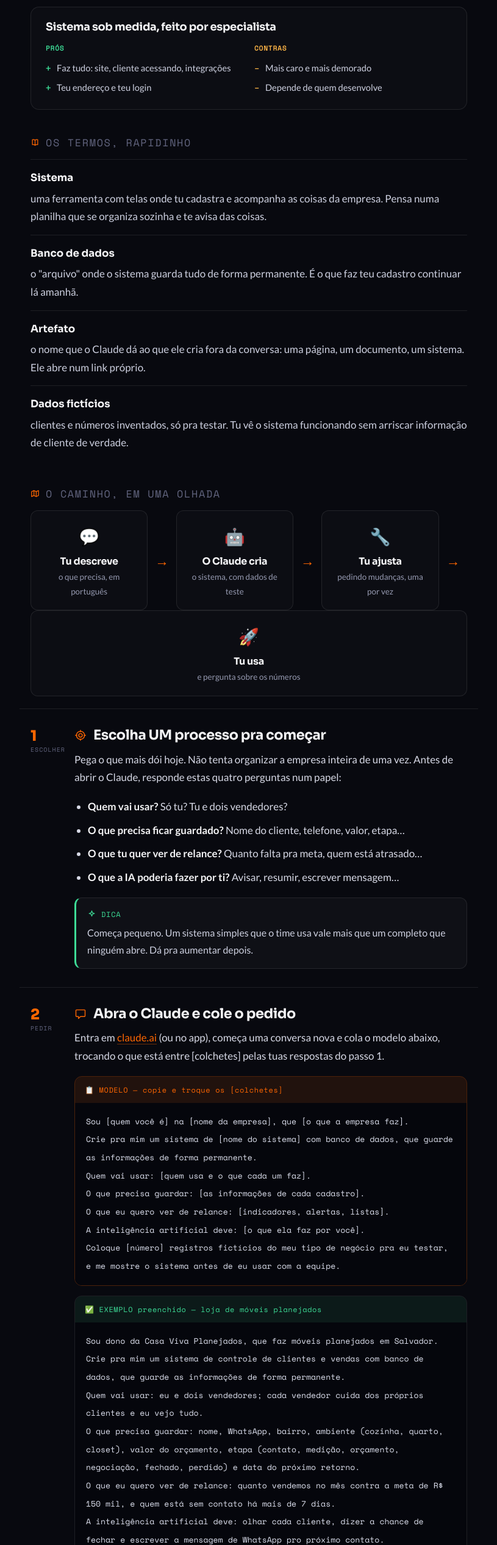
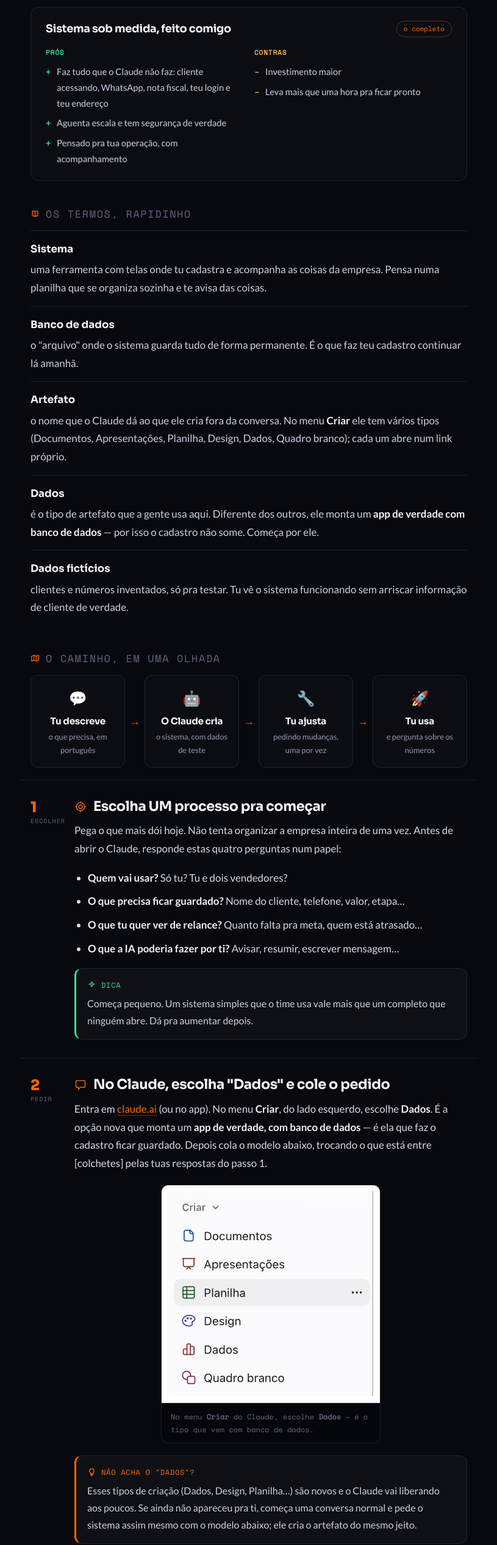
Before and after one commit to iago-borges-eng/iago-site, a plain HTML site: page recursos/sistema-no-claude/index.html in a window 1280 px wide. Shown: the part 2756-5290 px from the top of the page at 61% size, without its empty margins (232-1047 px from the left). Drawn offline with nearby package versions, Linux system fonts and the light colour scheme.

Commit message:
fix(recursos): conserta diagrama de 4 passos, cita o artefato Dados e reforca a venda do sob medida
- diagrama '.four': 4 caixas numa linha no desktop, empilha no mobile (nao quebra mais em 3+1)
- passo 2 agora manda escolher 'Dados' no menu Criar do Claude, com print do menu + nota de fallback
- glossario ganha o termo 'Dados'; 'Artefato' cita os tipos do menu Criar
- card 'sob medida' vira 'feito comigo / o completo' e fecho posiciona o Claude como atalho pratico e o sistema sob medida como o jeito completo (tudo de melhor)

Co-Authored-By: Claude Opus 4.8 (1M context) <noreply@anthropic.com>

```diff
--- a/recursos/sistema-no-claude/index.html
+++ b/recursos/sistema-no-claude/index.html
@@ -85,10 +85,10 @@
         </div>
       </div>
       <div class="alt-card">
-        <div class="alt-head"><h4>Sistema sob medida, feito por especialista</h4></div>
+        <div class="alt-head"><h4>Sistema sob medida, feito comigo</h4><span class="tag">o completo</span></div>
         <div class="proscons">
-          <div class="pc pros"><h5>Prós</h5><ul><li>Faz tudo: site, cliente acessando, integrações</li><li>Teu endereço e teu login</li></ul></div>
-          <div class="pc cons"><h5>Contras</h5><ul><li>Mais caro e mais demorado</li><li>Depende de quem desenvolve</li></ul></div>
+          <div class="pc pros"><h5>Prós</h5><ul><li>Faz tudo que o Claude não faz: cliente acessando, WhatsApp, nota fiscal, teu login e teu endereço</li><li>Aguenta escala e tem segurança de verdade</li><li>Pensado pra tua operação, com acompanhamento</li></ul></div>
+          <div class="pc cons"><h5>Contras</h5><ul><li>Investimento maior</li><li>Leva mais que uma hora pra ficar pronto</li></ul></div>
         </div>
       </div>
     </div>
@@ -96,11 +96,12 @@
     <h2><svg class="hic" viewBox="0 0 24 24"><path d="M12 6.5C10.5 5 8 4.5 5 5v13c3-.5 5.5 0 7 1.5M12 6.5C13.5 5 16 4.5 19 5v13c-3-.5-5.5 0-7 1.5M12 6.5V20"/></svg>Os termos, rapidinho</h2>
     <div class="gloss"><b>Sistema</b><span>uma ferramenta com telas onde tu cadastra e acompanha as coisas da empresa. Pensa numa planilha que se organiza sozinha e te avisa das coisas.</span></div>
     <div class="gloss"><b>Banco de dados</b><span>o "arquivo" onde o sistema guarda tudo de forma permanente. É o que faz teu cadastro continuar lá amanhã.</span></div>
-    <div class="gloss"><b>Artefato</b><span>o nome que o Claude dá ao que ele cria fora da conversa: uma página, um documento, um sistema. Ele abre num link próprio.</span></div>
+    <div class="gloss"><b>Artefato</b><span>o nome que o Claude dá ao que ele cria fora da conversa. No menu <b>Criar</b> ele tem vários tipos (Documentos, Apresentações, Planilha, Design, Dados, Quadro branco); cada um abre num link próprio.</span></div>
+    <div class="gloss"><b>Dados</b><span>é o tipo de artefato que a gente usa aqui. Diferente dos outros, ele monta um <b>app de verdade com banco de dados</b> — por isso o cadastro não some. Começa por ele.</span></div>
     <div class="gloss"><b>Dados fictícios</b><span>clientes e números inventados, só pra testar. Tu vê o sistema funcionando sem arriscar informação de cliente de verdade.</span></div>
 
     <h2><svg class="hic" viewBox="0 0 24 24"><path d="M9 4L3 7v13l6-3 6 3 6-3V4l-6 3-6-3z"/><path d="M9 4v13M15 7v13"/></svg>O caminho, em uma olhada</h2>
-    <div class="diagram">
+    <div class="diagram four">
       <div class="dbox"><div class="di">💬</div><h4>Tu descreve</h4><p>o que precisa, em português</p></div>
       <div class="darrow">→</div>
       <div class="dbox"><div class="di">🤖</div><h4>O Claude cria</h4><p>o sistema, com dados de teste</p></div>
@@ -131,8 +132,16 @@
     <div class="step">
       <div class="num">2<small>PEDIR</small></div>
       <div class="step-body">
-        <h3 class="h3-ic"><svg class="hic" viewBox="0 0 24 24"><path d="M20 4H4a1 1 0 0 0-1 1v11a1 1 0 0 0 1 1h4v4l4-4h8a1 1 0 0 0 1-1V5a1 1 0 0 0-1-1z"/></svg>Abra o Claude e cole o pedido</h3>
-        <p>Entra em <a href="https://claude.ai" target="_blank" rel="noopener">claude.ai</a> (ou no app), começa uma conversa nova e cola o modelo abaixo, trocando o que está entre [colchetes] pelas tuas respostas do passo 1.</p>
+        <h3 class="h3-ic"><svg class="hic" viewBox="0 0 24 24"><path d="M20 4H4a1 1 0 0 0-1 1v11a1 1 0 0 0 1 1h4v4l4-4h8a1 1 0 0 0 1-1V5a1 1 0 0 0-1-1z"/></svg>No Claude, escolha "Dados" e cole o pedido</h3>
+        <p>Entra em <a href="https://claude.ai" target="_blank" rel="noopener">claude.ai</a> (ou no app). No menu <b>Criar</b>, do lado esquerdo, escolhe <b>Dados</b>. É a opção nova que monta um <b>app de verdade, com banco de dados</b> — é ela que faz o cadastro ficar guardado. Depois cola o modelo abaixo, trocando o que está entre [colchetes] pelas tuas respostas do passo 1.</p>
+        <figure class="shot" style="max-width:360px;margin-left:auto;margin-right:auto">
+          <img src="../assets/shots/claude-criar-dados.jpg" alt="Menu Criar do Claude com a opção Dados" loading="lazy" />
+          <figcaption>No menu <b>Criar</b> do Claude, escolhe <b>Dados</b> — é o tipo que vem com banco de dados.</figcaption>
+        </figure>
+        <div class="callout note">
+          <div class="ct"><svg class="cic" viewBox="0 0 24 24" fill="none" stroke="currentColor"><path d="M9 18h6M10 21h4M12 3a6 6 0 0 0-4 10.5c.6.6 1 1.3 1 2.1V16h6v-.4c0-.8.4-1.5 1-2.1A6 6 0 0 0 12 3z"/></svg> Não acha o "Dados"?</div>
+          <p>Esses tipos de criação (Dados, Design, Planilha…) são novos e o Claude vai liberando aos poucos. Se ainda não apareceu pra ti, começa uma conversa normal e pede o sistema assim mesmo com o modelo abaixo; ele cria o artefato do mesmo jeito.</p>
+        </div>
         <div class="promptbox">
           <div class="ph">📋 MODELO — copie e troque os [colchetes]</div>
           <pre><code>Sou [quem você é] na [nome da empresa], que [o que a empresa faz].
@@ -243,16 +252,21 @@ Por que estamos perdendo vendas? Que padrão você vê?</code></pre>
         <li><b>Volume muito grande</b>: ele vai bem com centenas ou poucos milhares de cadastros, não com centenas de milhares.</li>
       </ul>
     </div>
-    <p>Quando chegar nesse ponto, o caminho é um sistema sob medida. E tudo que tu testou aqui vira o rascunho perfeito dele: tu já sabe exatamente o que precisa.</p>
+    <p>Quando chegar nesse ponto, o caminho é um sistema sob medida. E não se perde nada: tudo que tu montou aqui vira o rascunho perfeito dele, porque tu já sabe exatamente o que precisa.</p>
 
-    <div class="callout note" style="margin-top:34px">
+    <div class="outcome" style="margin-top:30px">
+      <h3>🚀 O jeito completo é comigo</h3>
+      <p>Esse caminho com o Claude é o <b>atalho prático</b>: rápido, barato e ótimo pra testar a ideia. O que eu construo pra empresa é outro nível, <b>com tudo de melhor</b>: teu endereço e teu login, teu cliente acessando de fora, integração com WhatsApp e nota fiscal, feito pra escalar, com segurança de verdade e acompanhamento de perto. Tu começa no Claude pra sentir o gosto. Quando quiser o de verdade, instalado na tua operação, é comigo.</p>
+    </div>
+
+    <div class="callout note">
       <div class="ct"><svg class="cic" viewBox="0 0 24 24" fill="none" stroke="currentColor"><path d="M12 3l1.8 5.2L19 10l-5.2 1.8L12 17l-1.8-5.2L5 10l5.2-1.8z"/></svg> Até onde isso vai?</div>
-      <p>Foi com <b>esse mesmo método</b> que eu criei, em menos de uma hora, um sistema de vendas completo pra uma empresa de energia solar fictícia: funil, metas, análise de cada cliente pela IA e registro de ligação por voz. Tu começa com uma planilha que dói; o limite é o que tu consegue descrever.</p>
+      <p>Foi com esse mesmo método que eu criei, em menos de uma hora, um sistema de vendas completo pra uma empresa de energia solar fictícia: funil, metas, análise de cada cliente pela IA e registro de ligação por voz. É o aperitivo. O prato principal, feito sob medida pra tua empresa, vai muito além disso.</p>
     </div>
 
     <div class="cta">
-      <h3>É isso. Tu acabou de criar um sistema de verdade.</h3>
-      <p>Travou em algum passo, ou quer ajuda pra levar isso pra tua empresa? Me chama.</p>
+      <h3>Gostou? Imagina do jeito completo.</h3>
+      <p>Esse foi o atalho. Quando quiser um sistema de verdade instalado na tua empresa, com tudo de melhor, é comigo. Me chama.</p>
       <div class="cta-actions">
         <a class="btn wa-btn" href="https://wa.me/5571999960809?text=Oi+Iago%2C+vi+o+seu+manual+de+criar+sistema+com+o+Claude+no+site" target="_blank" rel="noopener"><svg width="16" height="16" viewBox="0 0 24 24" fill="currentColor"><path d="M17.5 14.4c-.3-.15-1.8-.9-2.1-1-.28-.1-.48-.15-.68.15s-.78 1-.96 1.2c-.18.2-.35.22-.65.07-.3-.15-1.27-.47-2.42-1.5-.9-.8-1.5-1.78-1.67-2.08-.17-.3-.02-.46.13-.6.13-.14.3-.35.44-.53.15-.18.2-.3.3-.5.1-.2.05-.37-.02-.52-.08-.15-.68-1.63-.93-2.23-.24-.58-.5-.5-.68-.5l-.58-.01c-.2 0-.53.07-.8.37s-1.05 1.02-1.05 2.5 1.08 2.9 1.23 3.1c.15.2 2.12 3.24 5.14 4.54.72.3 1.28.5 1.72.64.72.23 1.38.2 1.9.12.58-.09 1.8-.74 2.05-1.44.25-.7.25-1.3.18-1.44-.07-.13-.27-.2-.57-.35zM12 2a10 10 0 0 0-8.6 15.06L2 22l5.06-1.33A10 10 0 1 0 12 2z"/></svg>WhatsApp</a>
         <a class="btn ghost" href="/recursos">← Recursos</a>
--- a/recursos/style.css
+++ b/recursos/style.css
@@ -129,6 +129,17 @@ footer{border-top:1px solid var(--line);padding:34px 0;position:relative;z-index
 .dbox h4{font-family:'Sora';font-size:1rem;color:var(--bege);margin-bottom:5px}
 .dbox p{font-size:.84rem;color:var(--muted);margin:0}
 .darrow{display:flex;align-items:center;color:var(--orange);font-size:1.4rem;padding:0 12px}
+/* variante de 4 passos: cabe tudo numa linha no desktop */
+.diagram.four{flex-wrap:nowrap}
+.diagram.four .dbox{min-width:0;padding:16px 10px}
+.diagram.four .dbox .di{font-size:1.5rem}
+.diagram.four .dbox h4{font-size:.95rem}
+.diagram.four .dbox p{font-size:.8rem}
+.diagram.four .darrow{padding:0 7px;font-size:1.1rem}
+@media(max-width:560px){
+  .diagram.four{flex-wrap:wrap}
+  .diagram.four .dbox{min-width:100%}
+}
 
 /* glossário */
 .gloss{padding:15px 0;border-top:1px solid var(--line)}
```
Also changed, not shown: recursos/assets/shots/claude-criar-dados.jpg (added).
